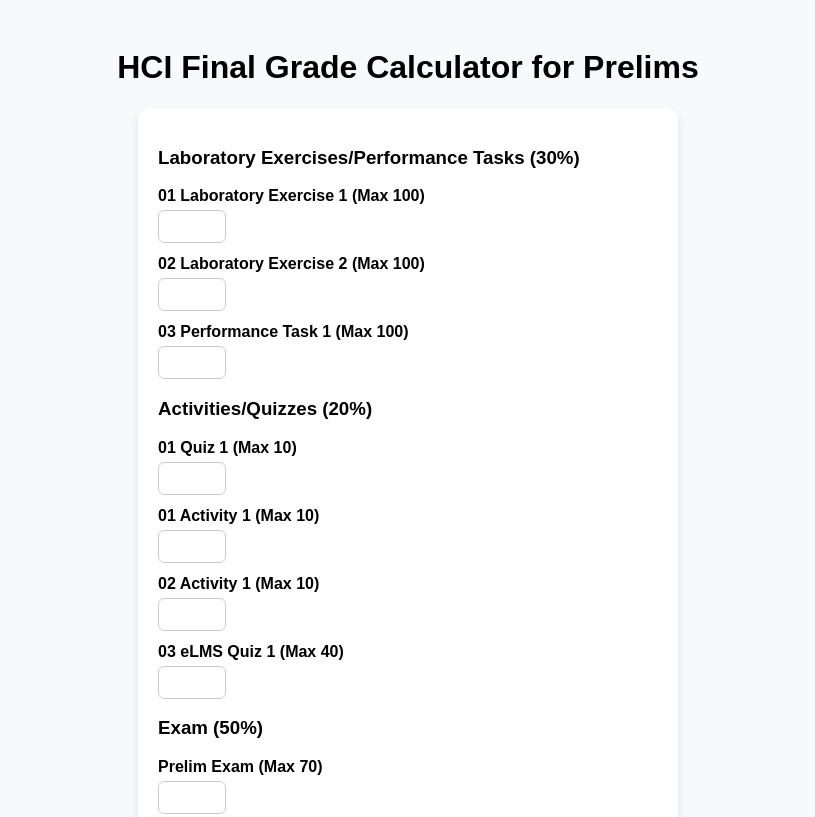
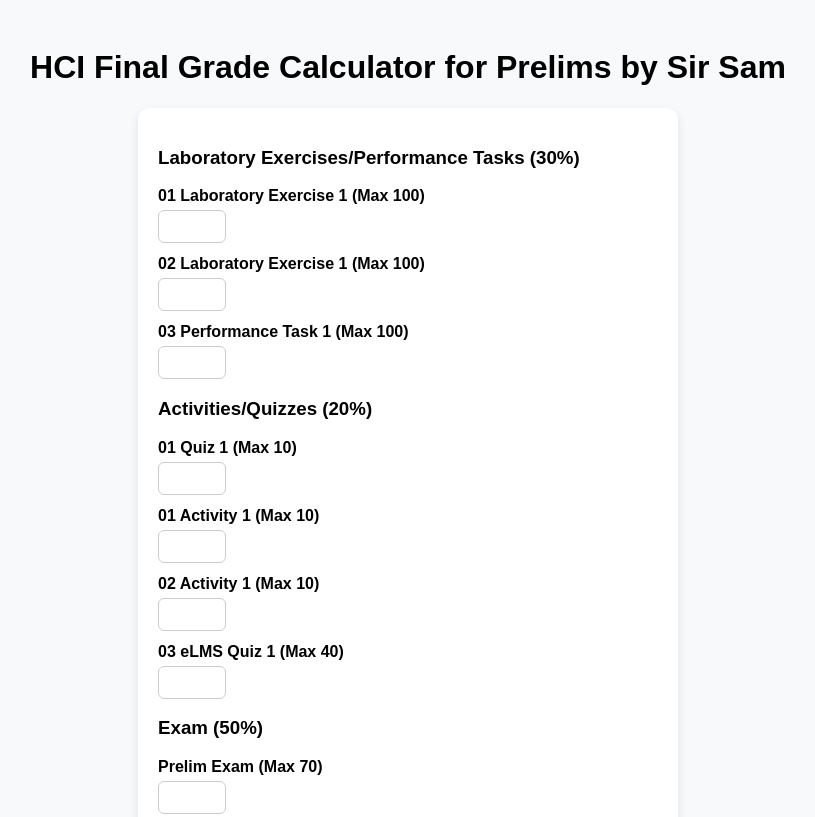
Before and after one commit to Sammeh12/grade-calculator-2025-2026-1st-sem, a plain HTML site: page hci.html in a window 1280 px wide. Shown: the top 817 px of the page, without its empty margins (232-1047 px from the left). Drawn offline with Linux system fonts and the light colour scheme.

Commit message:
Update hci.html

```diff
--- a/hci.html
+++ b/hci.html
@@ -61,12 +61,12 @@
   </style>
 </head>
 <body>
-  <h1>HCI Final Grade Calculator for Prelims</h1>
+  <h1>HCI Final Grade Calculator for Prelims by Sir Sam</h1>
   <form id="gradeForm">
     <h3>Laboratory Exercises/Performance Tasks (30%)</h3>
     <label for="pt1">01 Laboratory Exercise 1 (Max 100)</label>
     <input type="number" id="pt1" max="100" min="0" required>
-    <label for="pt2">02 Laboratory Exercise 2 (Max 100)</label>
+    <label for="pt2">02 Laboratory Exercise 1 (Max 100)</label>
     <input type="number" id="pt2" max="100" min="0" required>
     <label for="pt3">03 Performance Task 1 (Max 100)</label>
     <input type="number" id="pt3" max="100" min="0" required>
```
